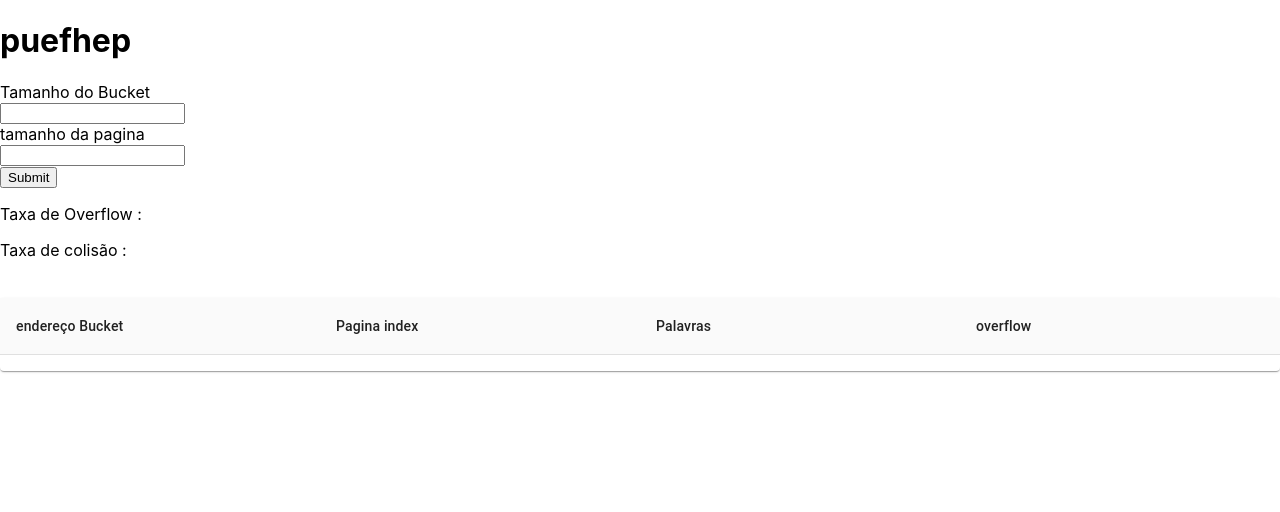
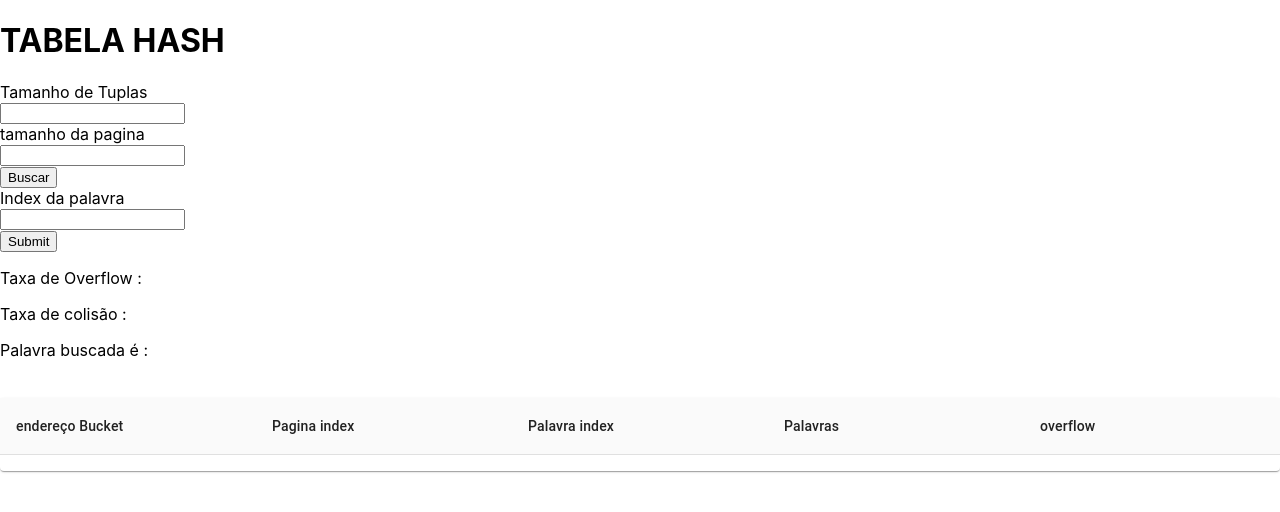
Before and after one commit to EddieSaboia/Trabalho-BD2, a React (Create React App) app: page / in a window 1280 px wide. Shown: the top 512 px of the page. Built offline with nearby package versions, Linux system fonts and the light colour scheme.

Commit message:
aaaaaaaaaaaaaaaaaaaaaaaaaaaaaaaaaaaaa

```diff
--- a/src/Component/Table/index.js
+++ b/src/Component/Table/index.js
@@ -32,10 +32,10 @@ const TableCuston = ({ columns, data, ...props }) => {
                     return (
                       <TableCell key={column.id} align={column.align}>
                          {column.render
-                          ? column.render(row)
-                          : column.format && typeof value === "number"
-                          ? column.format(value)
-                          : value}
+                          ? column.render(row) + "/"
+                          : column.format && typeof value === "number" + "/"
+                          ? column.format(value) + "/"
+                          : value + "/"}
                       </TableCell>
                     );
                   })}
--- a/src/Estruturas/Tabela/index.js
+++ b/src/Estruturas/Tabela/index.js
@@ -1,8 +1,8 @@
 import React, { useState } from "react";
-import Table from "../../Component/Table"
-import axios from 'axios'
-import { Form, Input, Button, Checkbox } from 'antd';
-import { FormInstance } from 'antd/lib/form';
+import Table from "../../Component/Table";
+import axios from "axios";
+import { Form, Input, Button, Checkbox } from "antd";
+import { FormInstance } from "antd/lib/form";
 
 const layout = {
   labelCol: { span: 8 },
@@ -12,74 +12,115 @@ const tailLayout = {
   wrapperCol: { offset: 8, span: 16 },
 };
 
-
 const Tabela = () => {
-
   const [state, setState] = useState({
     buckets: [],
     overflowTax: "",
-    colisaoTax: ""
-  })
+    colisaoTax: "",
+    resultBusca: "",
+  });
 
   async function makeRequest(values) {
-    // POST request using fetch with async/await
     const requestOptions = {
-        method: 'POST',
-        headers: { 'Content-Type': 'application/json' },
-        body: JSON.stringify(values)
+      method: "POST",
+      headers: { "Content-Type": "application/json" },
+      body: JSON.stringify(values),
     };
-    const response = await fetch('http://localhost:3333/manda', requestOptions);
+    const response = await fetch(
+      "http://localhost:3333/recebendoValores",
+      requestOptions
+    );
     const data = await response.json();
     setState({
       ...state,
-      buckets:data.tabela,
+      buckets: data.tabela,
       overflowTax: data.overflowTax + "%",
-      colisaoTax: data.colisaoTax + "%"
-    })
-    console.log("response", data)
+      colisaoTax: data.colisaoTax + "%",
+    });
+    console.log("response", data);
   }
-
-  // const makeRequest = () => {
-  //   axios.get('https://api.github.com/users/maecapozzi')
-  //   .then(response => console.log(response))
-  // }
 
   const columns = [
     {
       id: "index",
       label: "endereço Bucket",
-      minWidth: 150
+      minWidth: 150,
     },
     {
       id: "paginaId",
       label: "Pagina index",
-      minWidth: 150
+      minWidth: 150,
+    },
+    {
+      id: "palavraId",
+      label: "Palavra index",
+      minWidth: 150,
     },
     {
       id: "element",
       label: "Palavras",
-      minWidth: 150
+      minWidth: 150,
     },
     {
       id: "overflow",
       label: "overflow",
-      minWidth: 150
-    }
-  ]
+      minWidth: 150,
+      render: (rowData) => {
 
-  const onFinish = values => {
-    makeRequest(values)
-    console.log('Success:', values);
+        // <p>{rowData.index}</p>
+      },
+    },
+  ];
+
+  const onFinish = (values) => {
+    makeRequest(values);
+    console.log("Success:", values);
   };
 
-  const onFinishFailed = errorInfo => {
-    console.log('Failed:', errorInfo);
+  // constructor(index, tamanho) {
+  //   this.tamanho = tamanho;
+  //   this.index = index;
+  //   this.paginaId = []
+  //   this.palavraId = []
+  //   this.element = []
+  //   this.overflow = []
+  //   this.taxacolisao = 0;
+  // }
+
+  const busca = (value) => {
+    console.log(value.palavra);
+    state.buckets.forEach((bucket) => {
+      for (let i = 0; i < bucket.palavraId.length; i++) {
+        const element = bucket.palavraId[i];
+        if (value.palavra == element) {
+          console.log(element);
+          setState({
+            ...state,
+            resultBusca: bucket.element[i],
+          });
+        }
+      }
+      for (let i = 0; i < bucket.overflow.length; i++) {
+        const buckettt = bucket.overflow[i];
+        console.log(buckettt.palavraId[0])
+        if (buckettt.palavraId[0] == value.palavra) {
+          console.log(buckettt.element[0])
+          setState({
+            ...state,
+            resultBusca: buckettt.element[0],
+          });
+        }
+      }
+    });
   };
 
+  const onFinishFailed = (errorInfo) => {
+    console.log("Failed:", errorInfo);
+  };
 
   return (
     <>
-    <h1>puefhep</h1>
+      <h1>TABELA HASH</h1>
       <Form
         {...layout}
         name="basic"
@@ -87,19 +128,29 @@ const Tabela = () => {
         onFinish={onFinish}
         onFinishFailed={onFinishFailed}
       >
-      <Form.Item
-        label="Tamanho do Bucket"
-        name="tamanhoBucket"
-        rules={[{ required: true, message: 'Colocar o tamanho do bucket!' }]}
-      >
+        <Form.Item label="Tamanho de Tuplas" name="numTuplas">
           <Input />
         </Form.Item>
 
-      <Form.Item
-        label="tamanho da pagina"
-        name="tamanhoPagina"
-        // rules={[{ required: true, message: 'Please input your password!' }]}
+        <Form.Item label="tamanho da pagina" name="tamanhoPagina">
+          <Input />
+        </Form.Item>
+
+        <Form.Item {...tailLayout}>
+          <Button type="primary" htmlType="submit">
+            Buscar
+          </Button>
+        </Form.Item>
+      </Form>
+
+      <Form
+        {...layout}
+        name="basic"
+        initialValues={{ remember: true }}
+        onFinish={busca}
+        onFinishFailed={onFinishFailed}
       >
+        <Form.Item label="Index da palavra" name="palavra">
           <Input />
         </Form.Item>
 
@@ -114,15 +165,11 @@ const Tabela = () => {
 
       <p>Taxa de colisão : {state.colisaoTax} </p>
 
+      <p>Palavra buscada é : {state.resultBusca} </p>
 
-    <Table
-    columns={columns}
-    data={state.buckets}
-    />
-
+      <Table columns={columns} data={state.buckets} />
     </>
-  )
-
-}
+  );
+};
 
 export default Tabela;
```
Lines whose indentation alone changed are shown as unchanged.
